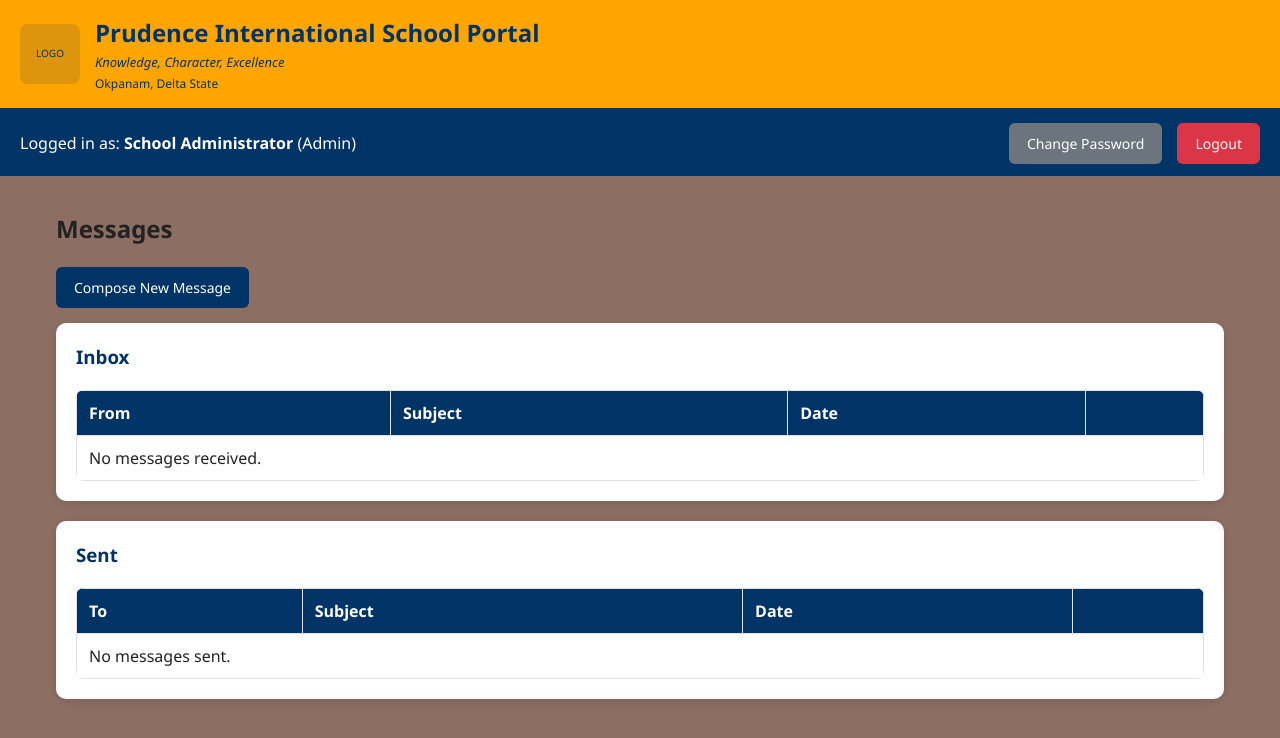
After one commit to rufusofuzor123/prudenceinternationalschool_portal, a Flask app: page /messages in a window 1280 px wide. The commit adds this page. Shown: the top 738 px of the page. Run offline with Flask 3, Linux system fonts and the light colour scheme; a user stored in the database is signed in; data that the repository does not hold is empty.

Commit message:
Add in-portal messaging system for all roles (student, parent, teacher, admin)

```diff
--- a/app.py
+++ b/app.py
@@ -290,6 +290,20 @@ class ParentChild(db.Model):
     child = db.relationship("User", foreign_keys=[child_id], backref="parent_links")
 
 
+class PortalMessage(db.Model):
+    __tablename__ = "portal_messages"
+    id = db.Column(db.Integer, primary_key=True)
+    sender_id = db.Column(db.Integer, db.ForeignKey("users.id"), nullable=False)
+    recipient_id = db.Column(db.Integer, db.ForeignKey("users.id"), nullable=False)
+    subject = db.Column(db.String(150), nullable=False)
+    body = db.Column(db.Text, nullable=False)
+    timestamp = db.Column(db.DateTime, nullable=False)
+    is_read = db.Column(db.Boolean, default=False)
+
+    sender = db.relationship("User", foreign_keys=[sender_id], backref="sent_messages")
+    recipient = db.relationship("User", foreign_keys=[recipient_id], backref="received_messages")
+
+
 class AcademicResult(db.Model):
     __tablename__ = "academic_results"
     id = db.Column(db.Integer, primary_key=True)
@@ -359,6 +373,52 @@ def login():
             return redirect_role_dashboard(user.role)
         flash("Invalid username or password.", "danger")
     return render_template("login.html")
+
+
+@app.route("/messages")
+@login_required
+def inbox():
+    received = PortalMessage.query.filter_by(recipient_id=current_user.id).order_by(PortalMessage.timestamp.desc()).all()
+    sent = PortalMessage.query.filter_by(sender_id=current_user.id).order_by(PortalMessage.timestamp.desc()).all()
+    unread_count = PortalMessage.query.filter_by(recipient_id=current_user.id, is_read=False).count()
+    return render_template("inbox.html", received=received, sent=sent, unread_count=unread_count)
+
+
+@app.route("/messages/compose", methods=["GET", "POST"])
+@login_required
+def compose_message():
+    if request.method == "POST":
+        recipient_id = request.form.get("recipient_id")
+        subject = request.form.get("subject")
+        body = request.form.get("body")
+        if recipient_id and subject and body:
+            from datetime import datetime as dt
+            db.session.add(PortalMessage(
+                sender_id=current_user.id,
+                recipient_id=int(recipient_id),
+                subject=subject,
+                body=body,
+                timestamp=dt.utcnow()
+            ))
+            db.session.commit()
+            flash("Message sent!", "success")
+            return redirect(url_for("inbox"))
+        flash("Please fill in all fields.", "danger")
+
+    all_users = User.query.filter(User.id != current_user.id).all()
+    return render_template("compose_message.html", all_users=all_users)
+
+
+@app.route("/messages/<int:message_id>")
+@login_required
+def view_message(message_id):
+    msg = db.session.get(PortalMessage, message_id)
+    if not msg or (msg.recipient_id != current_user.id and msg.sender_id != current_user.id):
+        abort(403)
+    if msg.recipient_id == current_user.id and not msg.is_read:
+        msg.is_read = True
+        db.session.commit()
+    return render_template("view_message.html", msg=msg)
 
 
 @app.route("/change-password", methods=["GET", "POST"])
@@ -1993,6 +2053,9 @@ with app.app_context():
     if "parent_children" not in inspector.get_table_names():
         ParentChild.__table__.create(db.engine)
 
+    if "portal_messages" not in inspector.get_table_names():
+        PortalMessage.__table__.create(db.engine)
+
     if GradingScale.query.count() == 0:
         db.session.add(GradingScale(grade_letter="A", min_score=70.0))
         db.session.add(GradingScale(grade_letter="B", min_score=60.0))
--- a/templates/admin_dashboard.html
+++ b/templates/admin_dashboard.html
@@ -20,7 +20,7 @@
     </div>
     <div style="margin-top:20px;"><canvas id="attendanceChart"></canvas></div>
 </div>
-<a href="{{ url_for('staff_records') }}" class="btn btn-secondary no-print" style="margin-bottom:15px; display:inline-block;">View Staff Records</a> <a href="{{ url_for('view_calendar') }}" class="btn btn-secondary no-print" style="margin-bottom:15px; display:inline-block;">School Calendar</a> <a href="{{ url_for('admin_payroll') }}" class="btn btn-secondary no-print" style="margin-bottom:15px; display:inline-block;">Payroll</a> <a href="{{ url_for('admin_expenses') }}" class="btn btn-secondary no-print" style="margin-bottom:15px; display:inline-block;">Expenses</a>
+<a href="{{ url_for('staff_records') }}" class="btn btn-secondary no-print" style="margin-bottom:15px; display:inline-block;">View Staff Records</a> <a href="{{ url_for('view_calendar') }}" class="btn btn-secondary no-print" style="margin-bottom:15px; display:inline-block;">School Calendar</a> <a href="{{ url_for('admin_payroll') }}" class="btn btn-secondary no-print" style="margin-bottom:15px; display:inline-block;">Payroll</a> <a href="{{ url_for('admin_expenses') }}" class="btn btn-secondary no-print" style="margin-bottom:15px; display:inline-block;">Expenses</a> <a href="{{ url_for('inbox') }}" class="btn btn-secondary no-print" style="margin-bottom:15px; display:inline-block;">Messages</a>
 
 <div class="card no-print" style="margin-bottom:20px;">
     <h3>Export Records (CSV)</h3>
--- /dev/null
+++ b/templates/inbox.html
@@ -0,0 +1,48 @@
+{% extends 'base.html' %}
+{% block content %}
+<h2>Messages {% if unread_count > 0 %}({{ unread_count }} unread){% endif %}</h2>
+
+<a href="{{ url_for('compose_message') }}" class="btn btn-primary" style="margin-bottom:15px; display:inline-block;">Compose New Message</a>
+
+<div class="card" style="margin-bottom:20px;">
+    <h3>Inbox</h3>
+    <div class="table-wrapper">
+        <table class="data-table">
+            <thead><tr><th>From</th><th>Subject</th><th>Date</th><th></th></tr></thead>
+            <tbody>
+                {% for m in received %}
+                <tr style="{{ 'font-weight:bold;' if not m.is_read else '' }}">
+                    <td>{{ m.sender.full_name }}</td>
+                    <td>{{ m.subject }}</td>
+                    <td>{{ m.timestamp.strftime('%d %b %Y, %I:%M %p') }}</td>
+                    <td><a href="{{ url_for('view_message', message_id=m.id) }}" class="btn btn-primary btn-sm">Open</a></td>
+                </tr>
+                {% else %}
+                <tr><td colspan="4">No messages received.</td></tr>
+                {% endfor %}
+            </tbody>
+        </table>
+    </div>
+</div>
+
+<div class="card">
+    <h3>Sent</h3>
+    <div class="table-wrapper">
+        <table class="data-table">
+            <thead><tr><th>To</th><th>Subject</th><th>Date</th><th></th></tr></thead>
+            <tbody>
+                {% for m in sent %}
+                <tr>
+                    <td>{{ m.recipient.full_name }}</td>
+                    <td>{{ m.subject }}</td>
+                    <td>{{ m.timestamp.strftime('%d %b %Y, %I:%M %p') }}</td>
+                    <td><a href="{{ url_for('view_message', message_id=m.id) }}" class="btn btn-primary btn-sm">Open</a></td>
+                </tr>
+                {% else %}
+                <tr><td colspan="4">No messages sent.</td></tr>
+                {% endfor %}
+            </tbody>
+        </table>
+    </div>
+</div>
+{% endblock %}
--- a/templates/parent_dashboard.html
+++ b/templates/parent_dashboard.html
@@ -1,6 +1,7 @@
 {% extends 'base.html' %}
 {% block content %}
 <h2>Parent Dashboard</h2>
+<a href="{{ url_for('inbox') }}" class="btn btn-secondary no-print" style="margin-bottom:15px; display:inline-block;">Messages</a>
 
 <div class="card no-print" style="margin-bottom:20px;">
     <h3>Notice Board</h3>
--- a/templates/student_dashboard.html
+++ b/templates/student_dashboard.html
@@ -1,6 +1,6 @@
 {% extends 'base.html' %}
 {% block content %}
-<a href="{{ url_for('view_timetable') }}" class="btn btn-secondary no-print" style="margin-bottom:15px; display:inline-block;">View Timetable</a> <a href="{{ url_for('list_receipts') }}" class="btn btn-secondary no-print" style="margin-bottom:15px; display:inline-block;">My Receipts</a> <a href="{{ url_for('results_history') }}" class="btn btn-secondary no-print" style="margin-bottom:15px; display:inline-block;">Past Results</a> <a href="{{ url_for('view_calendar') }}" class="btn btn-secondary no-print" style="margin-bottom:15px; display:inline-block;">School Calendar</a> <a href="{{ url_for('student_assignments') }}" class="btn btn-secondary no-print" style="margin-bottom:15px; display:inline-block;">Assignments</a> <a href="{{ url_for('student_quizzes') }}" class="btn btn-secondary no-print" style="margin-bottom:15px; display:inline-block;">Quizzes</a>
+<a href="{{ url_for('view_timetable') }}" class="btn btn-secondary no-print" style="margin-bottom:15px; display:inline-block;">View Timetable</a> <a href="{{ url_for('list_receipts') }}" class="btn btn-secondary no-print" style="margin-bottom:15px; display:inline-block;">My Receipts</a> <a href="{{ url_for('results_history') }}" class="btn btn-secondary no-print" style="margin-bottom:15px; display:inline-block;">Past Results</a> <a href="{{ url_for('view_calendar') }}" class="btn btn-secondary no-print" style="margin-bottom:15px; display:inline-block;">School Calendar</a> <a href="{{ url_for('student_assignments') }}" class="btn btn-secondary no-print" style="margin-bottom:15px; display:inline-block;">Assignments</a> <a href="{{ url_for('student_quizzes') }}" class="btn btn-secondary no-print" style="margin-bottom:15px; display:inline-block;">Quizzes</a> <a href="{{ url_for('inbox') }}" class="btn btn-secondary no-print" style="margin-bottom:15px; display:inline-block;">Messages</a>
 
 <div class="card no-print" style="margin-bottom:20px;">
     <h3>Notice Board</h3>
--- a/templates/teacher_dashboard.html
+++ b/templates/teacher_dashboard.html
@@ -17,7 +17,7 @@
 {% if current_user.assigned_class %}
 <a href="{{ url_for('mark_attendance') }}" class="btn btn-secondary" style="margin-bottom:15px; display:inline-block;">Mark Attendance ({{ current_user.assigned_class }})</a>
 {% endif %}
-<a href="{{ url_for('view_timetable') }}" class="btn btn-secondary" style="margin-bottom:15px; display:inline-block;">View Timetable</a> <a href="{{ url_for('view_calendar') }}" class="btn btn-secondary" style="margin-bottom:15px; display:inline-block;">School Calendar</a> <a href="{{ url_for('teacher_assignments') }}" class="btn btn-secondary" style="margin-bottom:15px; display:inline-block;">Assignments</a> <a href="{{ url_for('teacher_quizzes') }}" class="btn btn-secondary" style="margin-bottom:15px; display:inline-block;">Quizzes</a>
+<a href="{{ url_for('view_timetable') }}" class="btn btn-secondary" style="margin-bottom:15px; display:inline-block;">View Timetable</a> <a href="{{ url_for('view_calendar') }}" class="btn btn-secondary" style="margin-bottom:15px; display:inline-block;">School Calendar</a> <a href="{{ url_for('teacher_assignments') }}" class="btn btn-secondary" style="margin-bottom:15px; display:inline-block;">Assignments</a> <a href="{{ url_for('teacher_quizzes') }}" class="btn btn-secondary" style="margin-bottom:15px; display:inline-block;">Quizzes</a> <a href="{{ url_for('inbox') }}" class="btn btn-secondary" style="margin-bottom:15px; display:inline-block;">Messages</a>
 
 <div class="card" style="margin-top:20px;">
     <h3>My Teaching Assignments</h3>
```
Also changed, not shown: templates/compose_message.html (added, +20 -0 lines), templates/view_message.html (added, +14 -0 lines).
